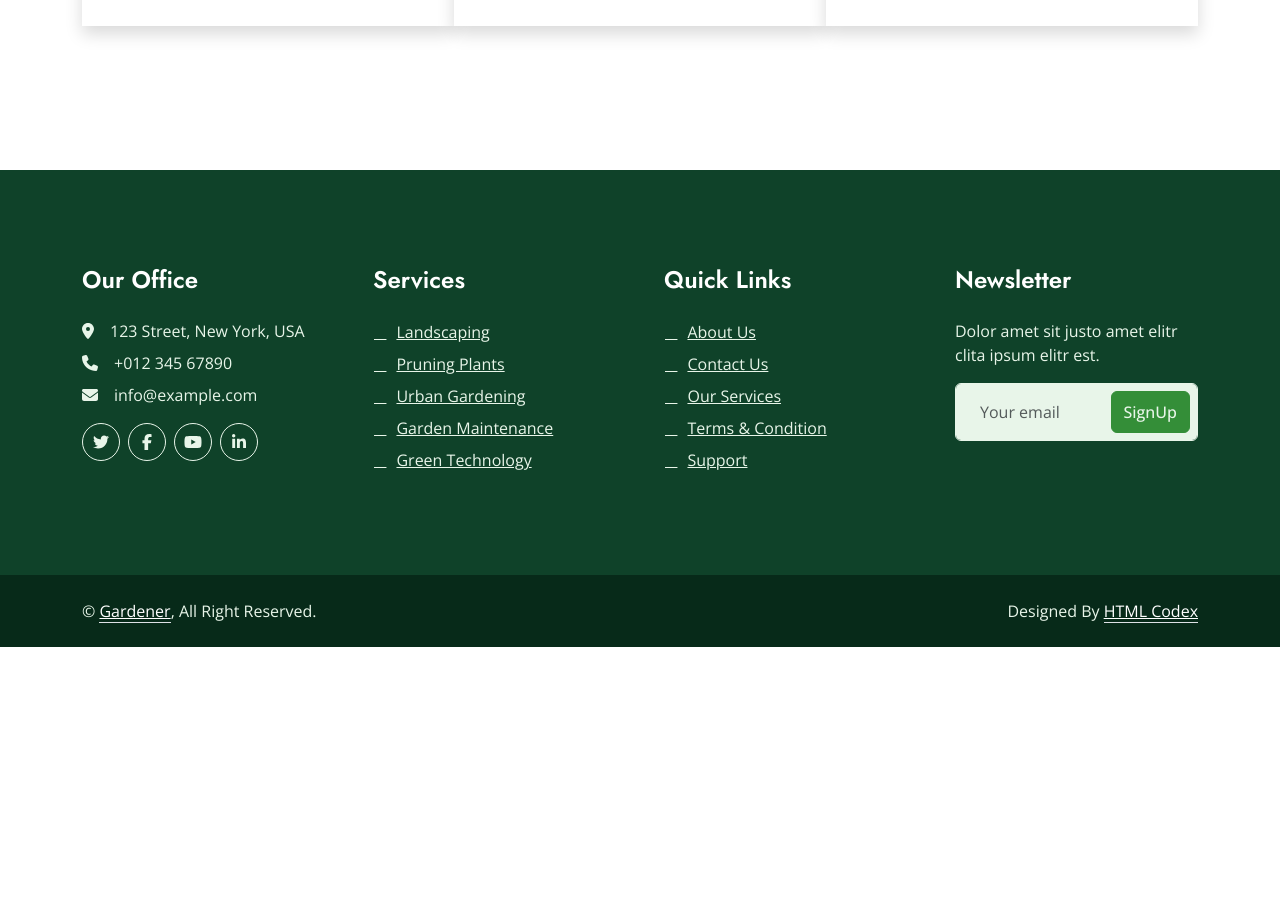
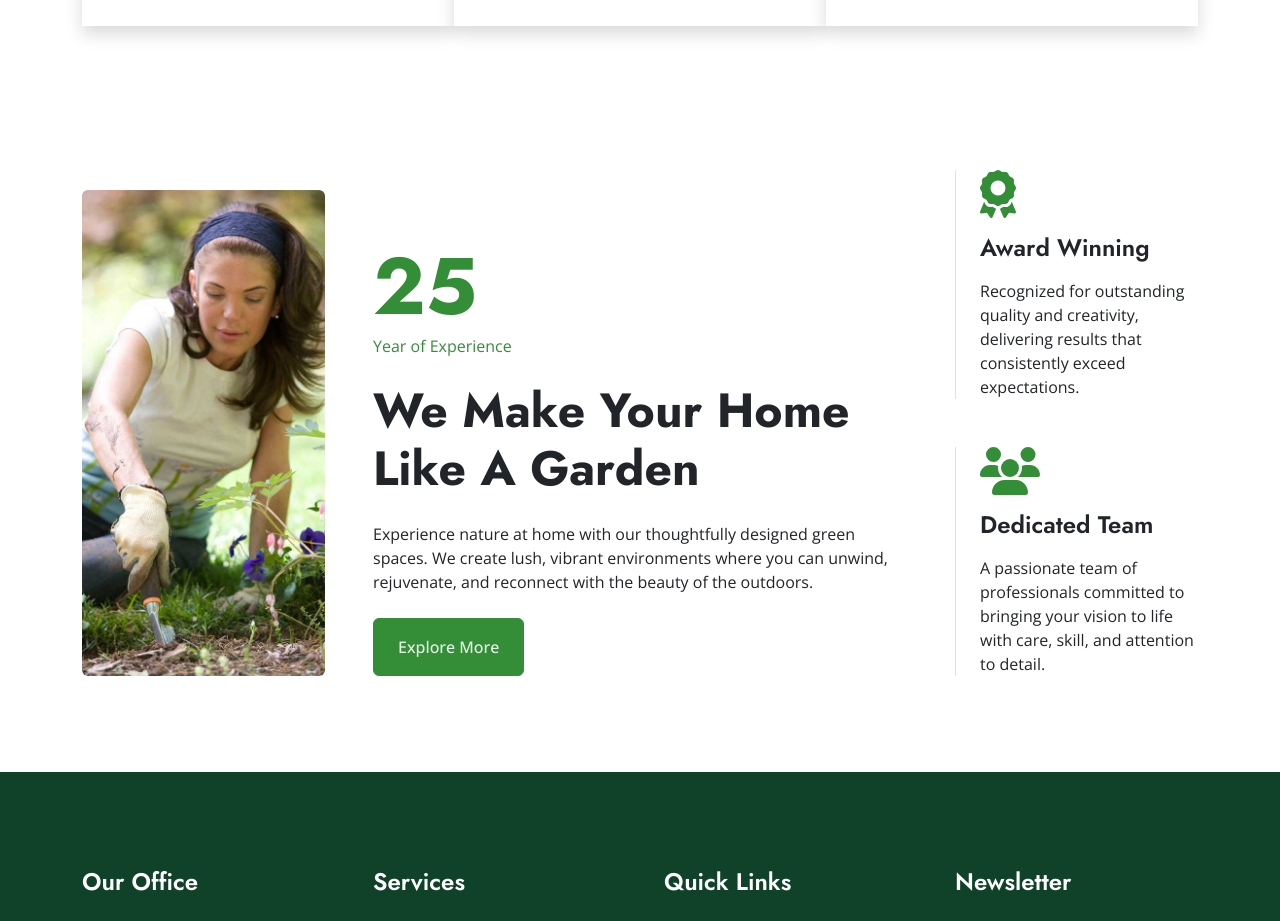
Before and after one commit to ankushshewale/gardenerWebsite, a Next.js app: page / in a window 1280 px wide. Shown: the part 908-1829 px from the top of the page. Before the commit the page ends 1555 px from the top, so only its background shows below. Built offline with nearby package versions, Linux system fonts and the light colour scheme.

Commit message:
Added Home About

```diff
--- a/src/app/page.js
+++ b/src/app/page.js
@@ -1,6 +1,7 @@
+import React from "react";
 import HeaderCarousel from "@/components/HeaderCarousel";
 import TopFeatureStart from "@/components/TopFeatureStart";
-import React from "react";
+import HomeAbout from "@/components/HomeAbout";
 import { faTimes, faUsers, faPhone } from "@fortawesome/free-solid-svg-icons";
 
 export default function Home() {
@@ -41,6 +42,7 @@ export default function Home() {
     <React.Fragment>
       <HeaderCarousel items={carouselData} />
       <TopFeatureStart features={topFeatureData} />
+      <HomeAbout />
     </React.Fragment>
   );
 }
--- /dev/null
+++ b/src/components/HomeAbout.js
@@ -0,0 +1,74 @@
+import React from "react";
+import Image from "next/image";
+import { FontAwesomeIcon } from "@fortawesome/react-fontawesome";
+import { faAward, faUsers } from "@fortawesome/free-solid-svg-icons";
+
+const HomeAbout = () => {
+  return (
+    <>
+      <div className="container-xxl py-5">
+        <div className="container">
+          <div className="row g-5 align-items-end">
+            <div className="col-lg-3 col-md-5 wow fadeInUp" data-wow-delay="0.1s">
+              <Image
+                src={"/images/about.jpg"}
+                layout="responsive"
+                width={282}
+                height={564}
+                className="img-fluid rounded"
+                alt="Home About"
+              />
+            </div>
+            <div className="col-lg-6 col-md-7 wow fadeInUp" data-wow-delay="0.3s">
+              <h1 className="display-1 text-primary mb-0">25</h1>
+              <p className="text-primary mb-4">Year of Experience</p>
+              <h1 className="display-5 mb-4">We Make Your Home Like A Garden</h1>
+              <p className="mb-4">
+                Experience nature at home with our thoughtfully designed green
+                spaces. We create lush, vibrant environments where you can
+                unwind, rejuvenate, and reconnect with the beauty of the
+                outdoors.
+              </p>
+              <a className="btn btn-primary py-3 px-4" href="">
+                Explore More
+              </a>
+            </div>
+            <div className="col-lg-3 col-md-12 wow fadeInUp" data-wow-delay="0.5s">
+              <div className="row g-5">
+                <div className="col-12 col-sm-6 col-lg-12">
+                  <div className="border-start ps-4">
+                    <FontAwesomeIcon
+                      icon={faAward}
+                      className="fa-3x text-primary mb-3"
+                    />
+                    <h4 className="mb-3">Award Winning</h4>
+                    <span>
+                      Recognized for outstanding quality and creativity,
+                      delivering results that consistently exceed expectations.
+                    </span>
+                  </div>
+                </div>
+                <div className="col-12 col-sm-6 col-lg-12">
+                  <div className="border-start ps-4">
+                    <FontAwesomeIcon
+                      icon={faUsers}
+                      className="fa-3x text-primary mb-3"
+                    />
+                    <h4 className="mb-3">Dedicated Team</h4>
+                    <span>
+                      A passionate team of professionals committed to bringing
+                      your vision to life with care, skill, and attention to
+                      detail.
+                    </span>
+                  </div>
+                </div>
+              </div>
+            </div>
+          </div>
+        </div>
+      </div>
+    </>
+  );
+};
+
+export default HomeAbout;
```
